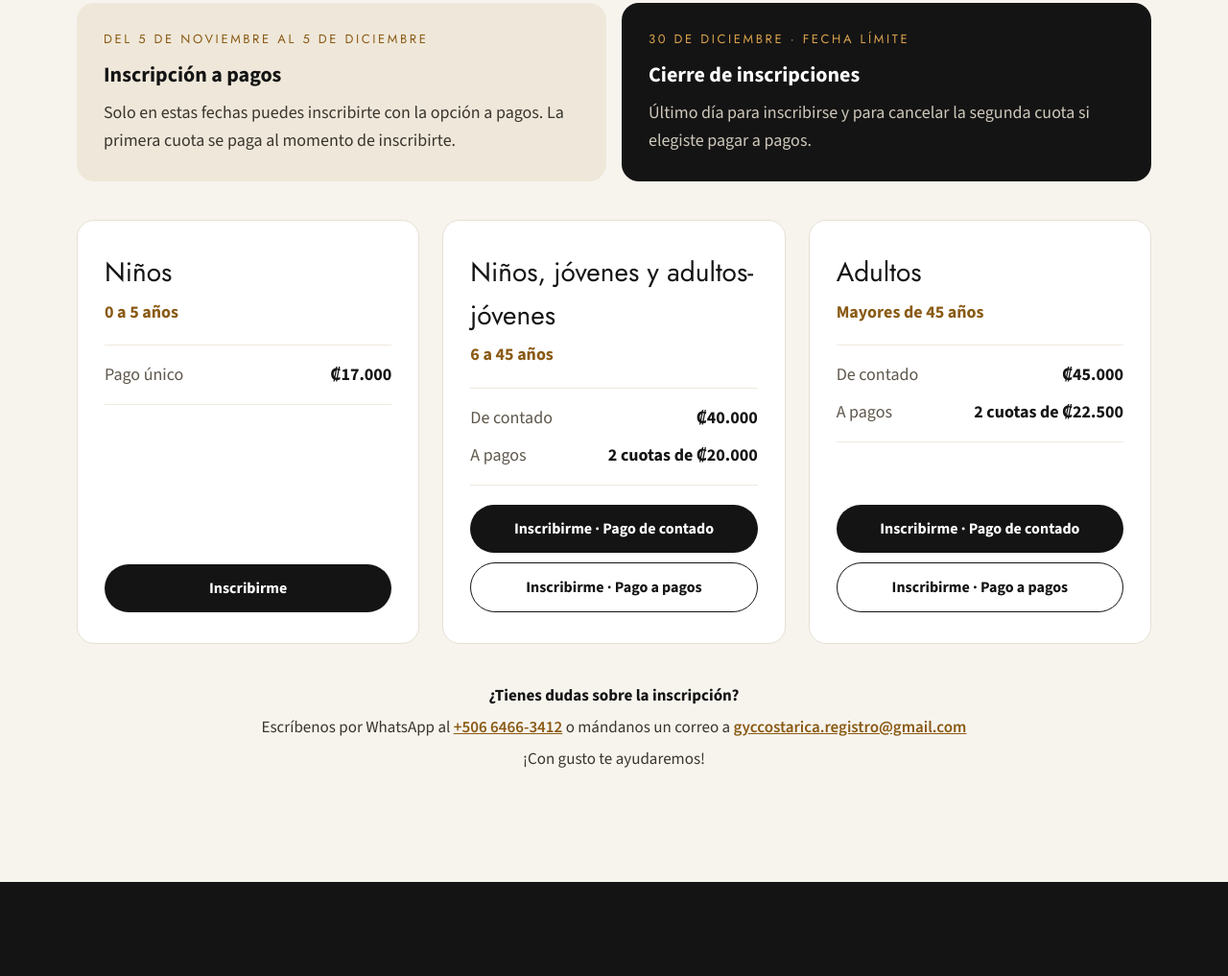
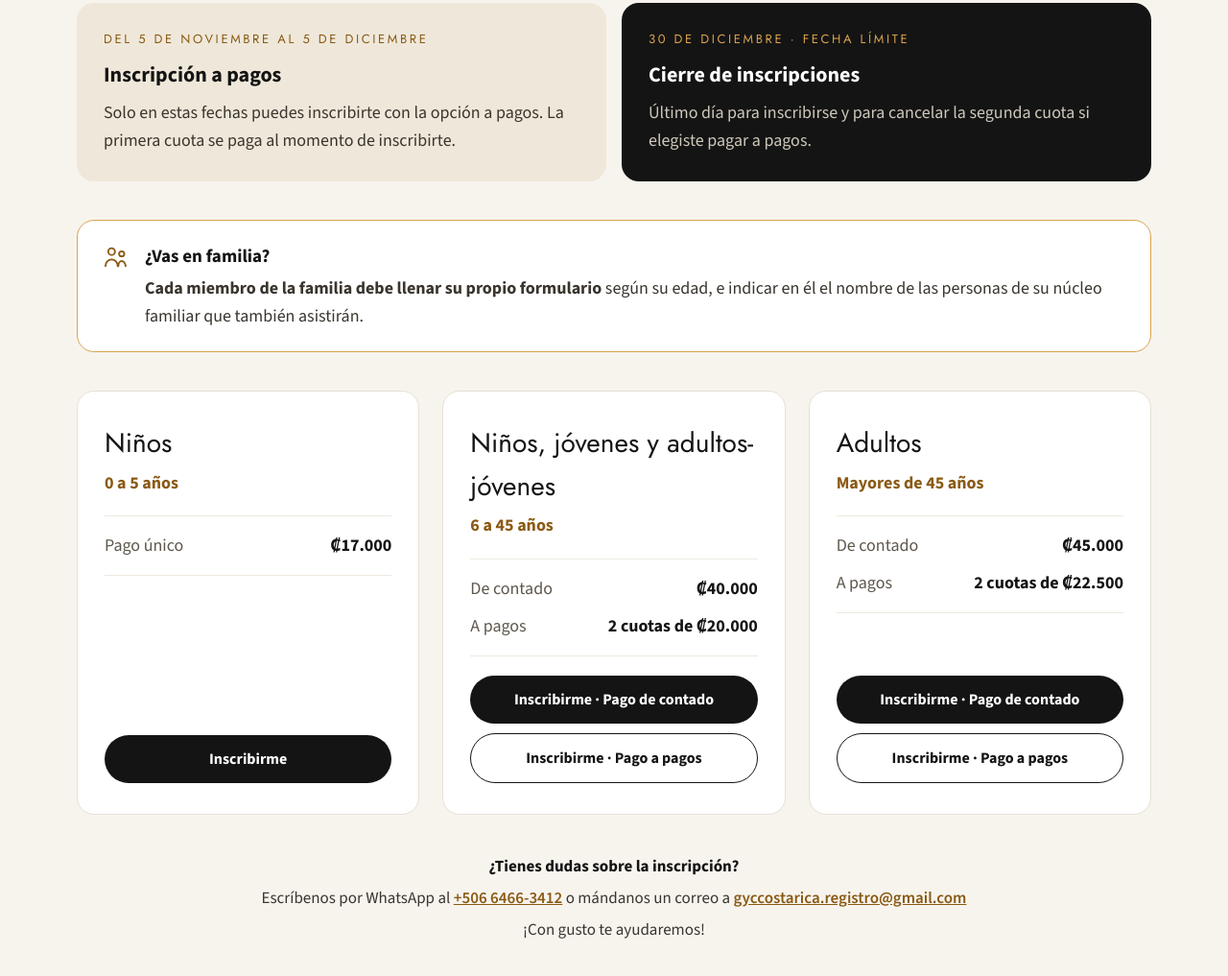
Before and after one commit to GYCCostaRica/LibreMente, a plain HTML site: page index.html in a window 1280 px wide. Shown: the part 3810-4827 px from the top of the page at 96% size. Drawn offline with nearby package versions, Linux system fonts and the light colour scheme.

Commit message:
Update index.html

```diff
--- a/index.html
+++ b/index.html
@@ -178,6 +178,13 @@ a{color:#8A5A14}a:hover{color:#5E3C0B}
 <p style="margin: 0; color: #CFC8BB">Último día para inscribirse y para cancelar la segunda cuota si elegiste pagar a pagos.</p>
 </div>
 </div>
+<div style="display: flex; gap: 16px; align-items: flex-start; background-color: #FFFFFF; border: 1.5px solid #D9A24E; border-radius: 18px; padding: 22px 26px">
+<svg aria-hidden="true" width="28" height="28" viewBox="0 0 24 24" fill="none" stroke="#8A5A14" stroke-width="1.6" stroke-linecap="round" stroke-linejoin="round" style="flex: none; margin-top: 2px"><circle cx="8" cy="7" r="3"></circle><circle cx="17" cy="9" r="2.3"></circle><path d="M2.5 20c0-3.3 2.5-6 5.5-6s5.5 2.7 5.5 6"></path><path d="M14 20c0-2.6 1.4-4.6 3-4.6s3.5 2 3.5 4.6"></path></svg>
+<div style="display: flex; flex-direction: column; gap: 4px">
+<p style="margin: 0; font-weight: 700; font-size: 19px; color: #141414">¿Vas en familia?</p>
+<p style="margin: 0; color: #3A352E"><strong>Cada miembro de la familia debe llenar su propio formulario</strong> según su edad, e indicar en él el nombre de las personas de su núcleo familiar que también asistirán.</p>
+</div>
+</div>
 <div style="display: grid; grid-template-columns: repeat(auto-fit, minmax(280px, 1fr)); gap: 24px">
 
 <article style="background-color: #FFFFFF; border: 1px solid #E6E0D4; border-radius: 18px; padding: 32px 28px; display: flex; flex-direction: column; gap: 20px">
```
